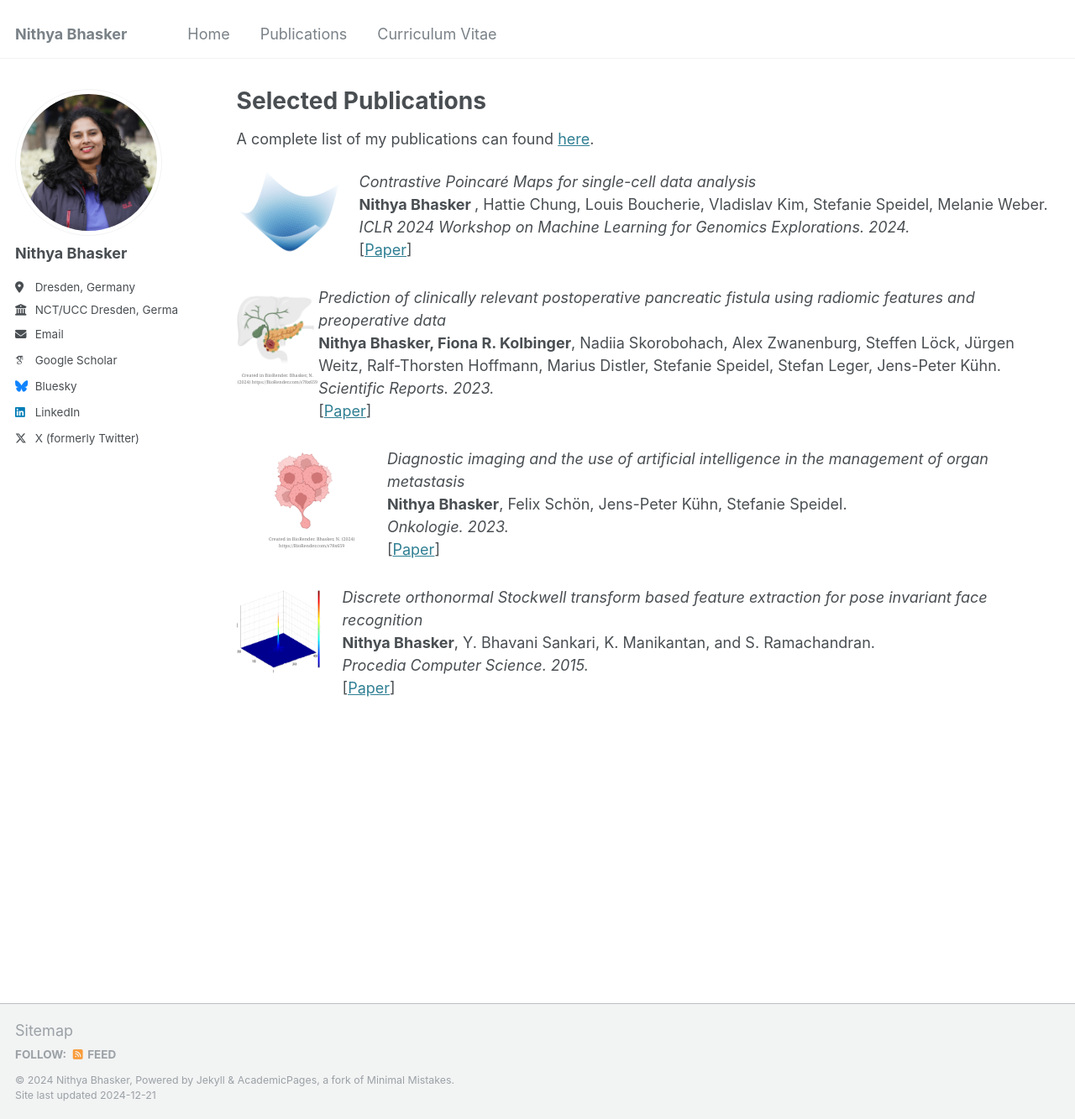
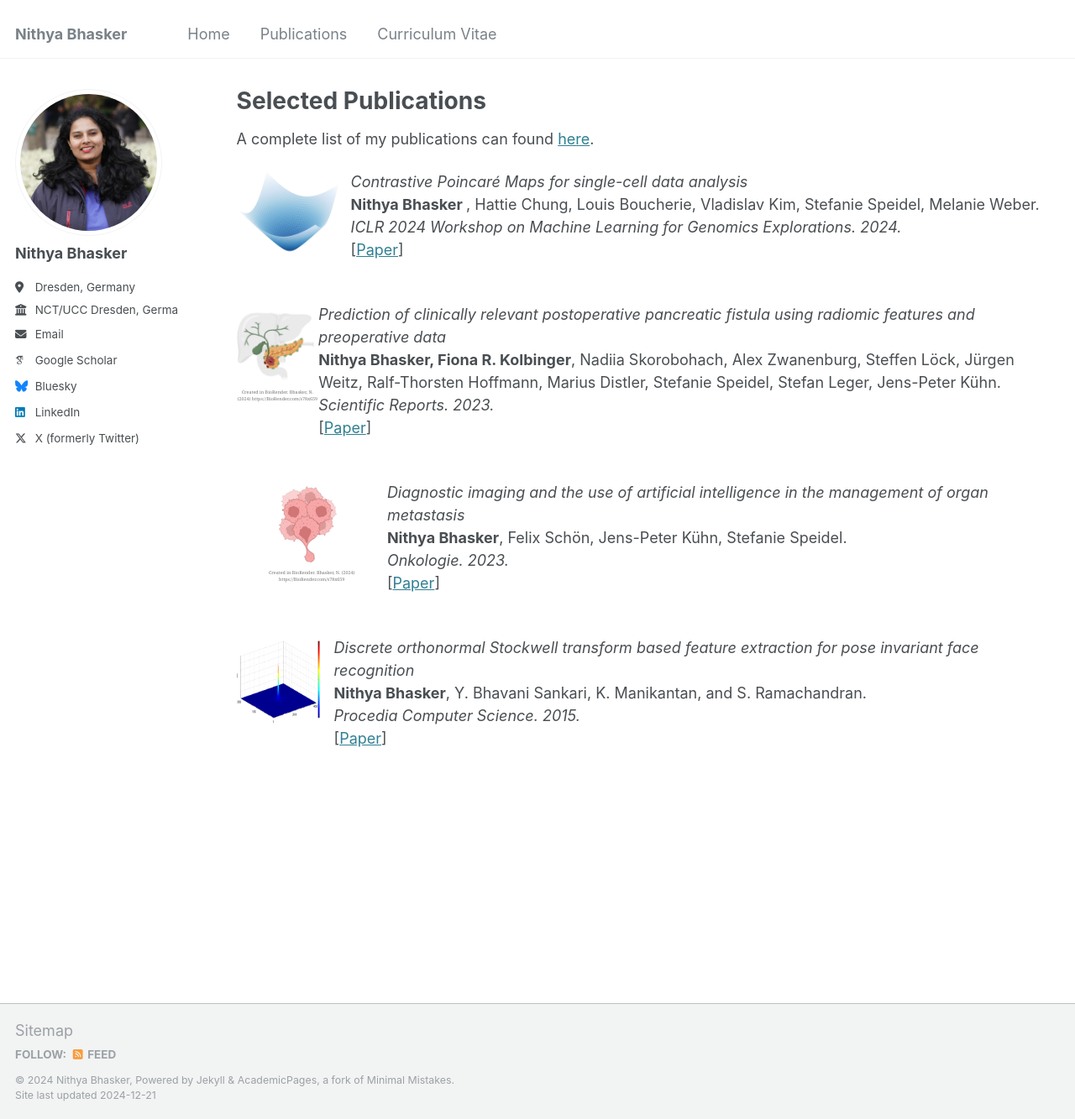
Before and after one commit to NithyaBhasker/nithyabhasker.github.io, a Jekyll site: the page built from _pages/publications.html, in a window 1280 px wide and 1333 px high. Shown: the whole window at 84% size. Built offline with Jekyll 4.4.1, drawn with Linux system fonts in a browser that asks for light colours; some web fonts are replaced.

Commit message:
publications update

```diff
--- a/_pages/publications.html
+++ b/_pages/publications.html
@@ -9,8 +9,8 @@ author_profile: true
 {% endif %}
 
 
-<div style="display: flex; align-items: flex-start; margin-bottom: 30px;">
-  <img src="https://nithyabhasker.github.io/files/p1.png" alt="Thumbnail" style="margin-right: 20px;" />
+<div style="display: flex; align-items: flex-start; margin-bottom: 50px;">
+  <img src="https://nithyabhasker.github.io/files/p1.png" alt="Thumbnail" style="margin-right: 10px;" />
   <div>
     <em>Contrastive Poincaré Maps for single-cell data analysis</em>
     <br><strong>Nithya Bhasker </strong>, Hattie Chung, Louis Boucherie, Vladislav Kim, Stefanie Speidel, Melanie Weber.
@@ -19,9 +19,9 @@ author_profile: true
   </div>
 </div>
 
-<div style="display: flex; align-items: flex-start; margin-bottom: 30px;">
+<div style="display: flex; align-items: flex-start; margin-bottom: 50px;">
   <div style="text-align: center;">
-    <img src="https://nithyabhasker.github.io/files/p2.png" alt="Thumbnail" style="margin-right: 20px;" />
+    <img src="https://nithyabhasker.github.io/files/p2.png" alt="Thumbnail" style="margin-right: 10px;" />
     <figcaption style="font-size: 0.3em; color: #777; margin-top: 5px;">Created in BioRender. Bhasker, N. (2024) https://BioRender.com/s78x659</figcaption>
   </div>
   <div>
@@ -32,9 +32,9 @@ author_profile: true
   </div>
 </div>
 
-<div style="display: flex; align-items: flex-start; margin-bottom: 30px;">
+<div style="display: flex; align-items: flex-start; margin-bottom: 50px;">
   <div style="text-align: center;">
-    <img src="https://nithyabhasker.github.io/files/p3.png" alt="Thumbnail" style="margin-right: 20px;" />
+    <img src="https://nithyabhasker.github.io/files/p3.png" alt="Thumbnail" style="margin-right: 10px;" />
     <figcaption style="font-size: 0.3em; color: #777; margin-top: 5px;">Created in BioRender. Bhasker, N. (2024) https://BioRender.com/s78x659</figcaption>
   </div>
   <div>
@@ -45,8 +45,8 @@ author_profile: true
   </div>
 </div>
 
-<div style="display: flex; align-items: flex-start; margin-bottom: 30px;">
-  <img src="https://nithyabhasker.github.io/files/p4.png" alt="Thumbnail" style="margin-right: 20px;" />
+<div style="display: flex; align-items: flex-start; margin-bottom: 50px;">
+  <img src="https://nithyabhasker.github.io/files/p4.png" alt="Thumbnail" style="margin-right: 10px;" />
   <div>
     <em>Discrete orthonormal Stockwell transform based feature extraction for pose invariant face recognition</em>
     <br><strong>Nithya Bhasker</strong>, Y. Bhavani Sankari, K. Manikantan, and S. Ramachandran.
```
